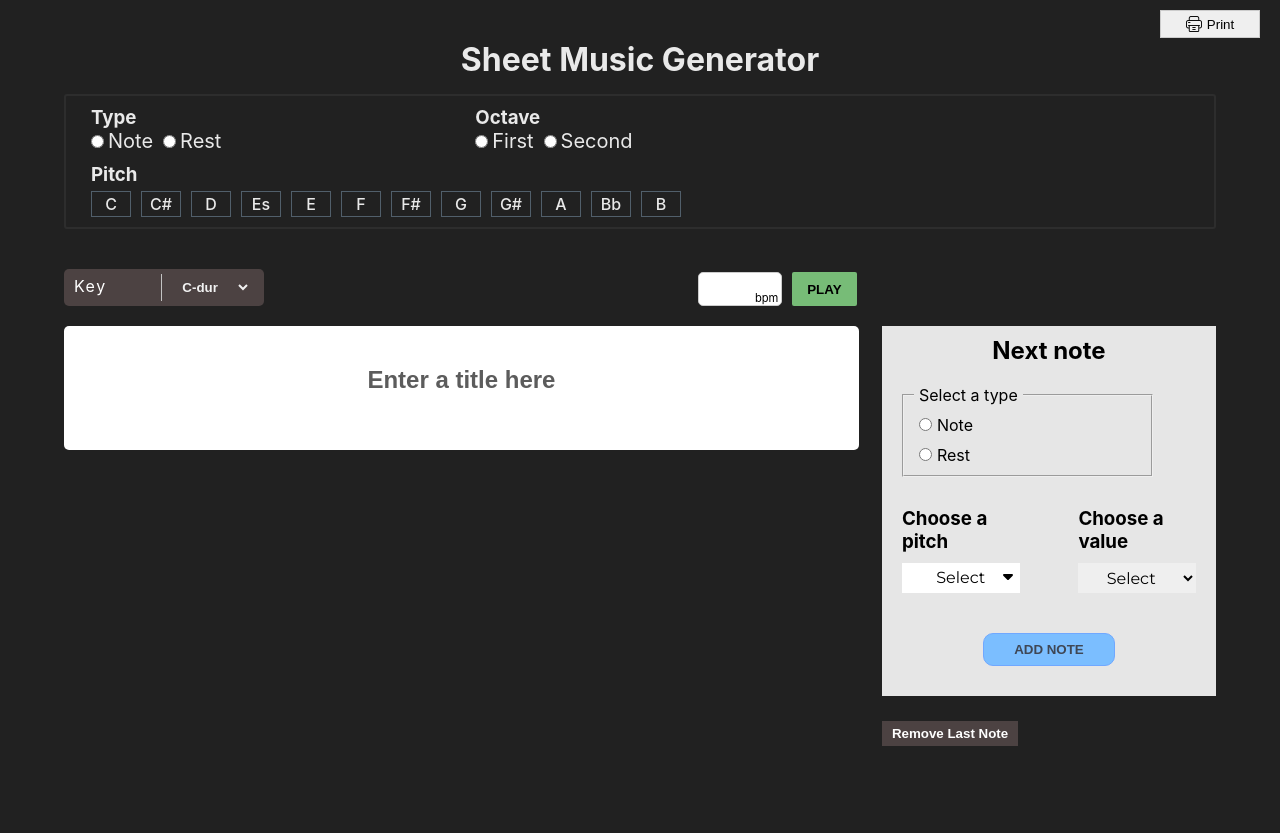
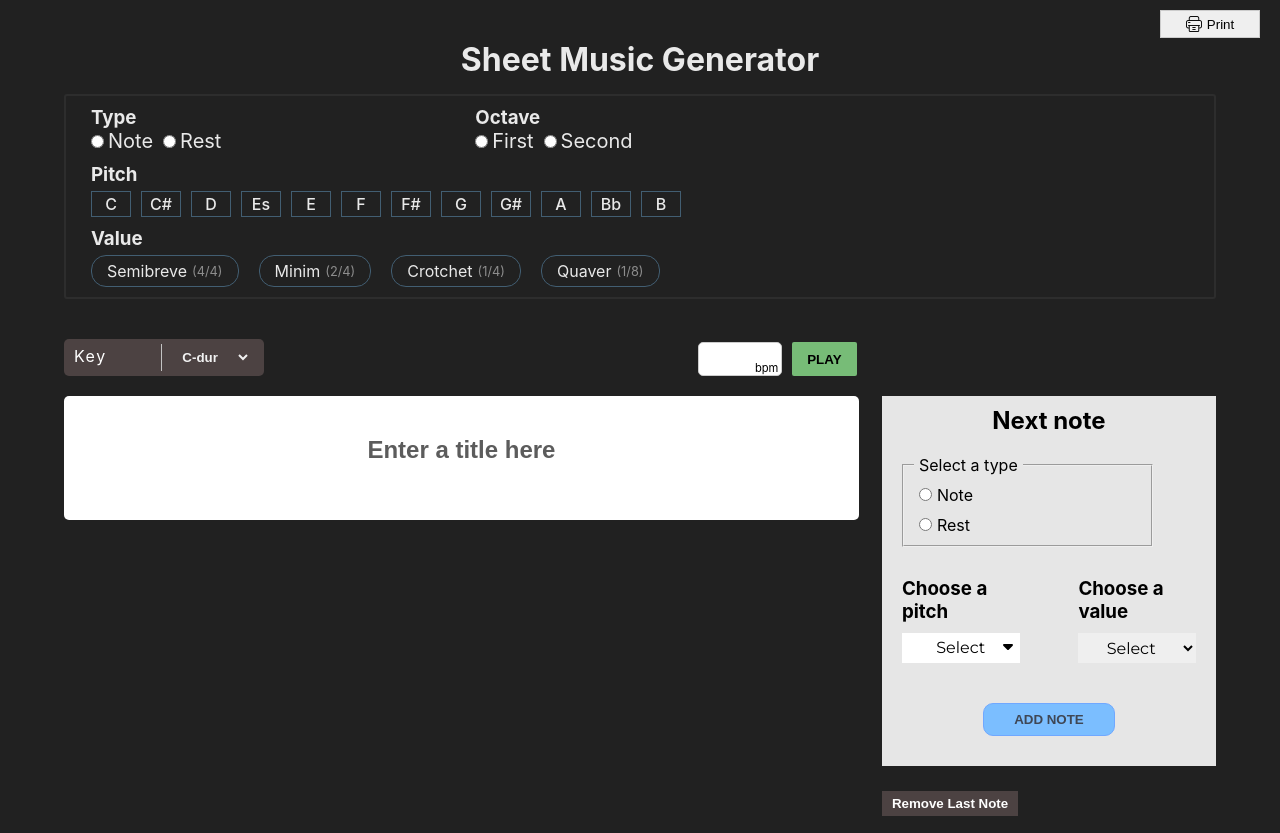
Before and after one commit to KamilSajdera/Notes-Generator, a React (Create React App) app: page / in a window 1280 px wide. Before the commit the page ends 800 px from the top, so only its background shows below. Built offline with nearby package versions, Linux system fonts and the light colour scheme; a web font is replaced by a local one.

Commit message:
Added value section in toolbar

```diff
--- a/src/components/header/NotesToolbar.css
+++ b/src/components/header/NotesToolbar.css
@@ -41,7 +41,7 @@
 }
 
 .pitch {
-  border: 1px solid #515f6b;
+  border: 1px solid #425e72;
   display: flex;
   align-items: center;
   justify-content: center;
@@ -58,3 +58,32 @@
   background-color: #7dc8fc;
   color: #212121;
 }
+
+.note-value {
+  border: 1px solid #425e72;
+  padding: 5px 15px;
+  margin-top: 5px;
+  border-radius: 15px;
+  cursor: pointer;
+  display: flex;
+  align-items: center;
+  gap: 5px;
+  transition: all 100ms ease;
+}
+
+.note-value.active {
+  background: #425e72;
+}
+
+.note-division {
+  font-size: 0.8em;
+  color: #8d8d8d;
+}
+
+.note-value.active .note-division {
+  color: #bebebe;
+}
+
+.note-value.disabled {
+  filter: brightness(0.7);
+}
--- a/src/components/header/NotesToolbar.js
+++ b/src/components/header/NotesToolbar.js
@@ -1,3 +1,4 @@
+import NotesValue from "./notes-value";
 import "./NotesToolbar.css";
 import SoundChoice from "./sound-choice";
 import TypeAndOctave from "./type-and-octave-form";
@@ -9,6 +10,7 @@ export default function NotesToolbar() {
         <form className="form">
           <TypeAndOctave />
           <SoundChoice />
+          <NotesValue />
         </form>
       </div>
       <div className="helper-functions"></div>
--- /dev/null
+++ b/src/components/header/notes-value.js
@@ -0,0 +1,19 @@
+export default function NotesValue() {
+  return (
+    <div className="toolbar-row" style={{ marginTop: "10px", width: "100%", columnGap: "20px" }} >
+      <h3>Value</h3>
+      <div className="note-value">
+        Semibreve <span className="note-division">(4/4)</span>
+      </div>
+      <div className="note-value">
+        Minim <span className="note-division">(2/4)</span>
+      </div>
+      <div className="note-value">
+        Crotchet <span className="note-division">(1/4)</span>
+      </div>
+      <div className="note-value">
+        Quaver <span className="note-division">(1/8)</span>
+      </div>
+    </div>
+  );
+}
```
